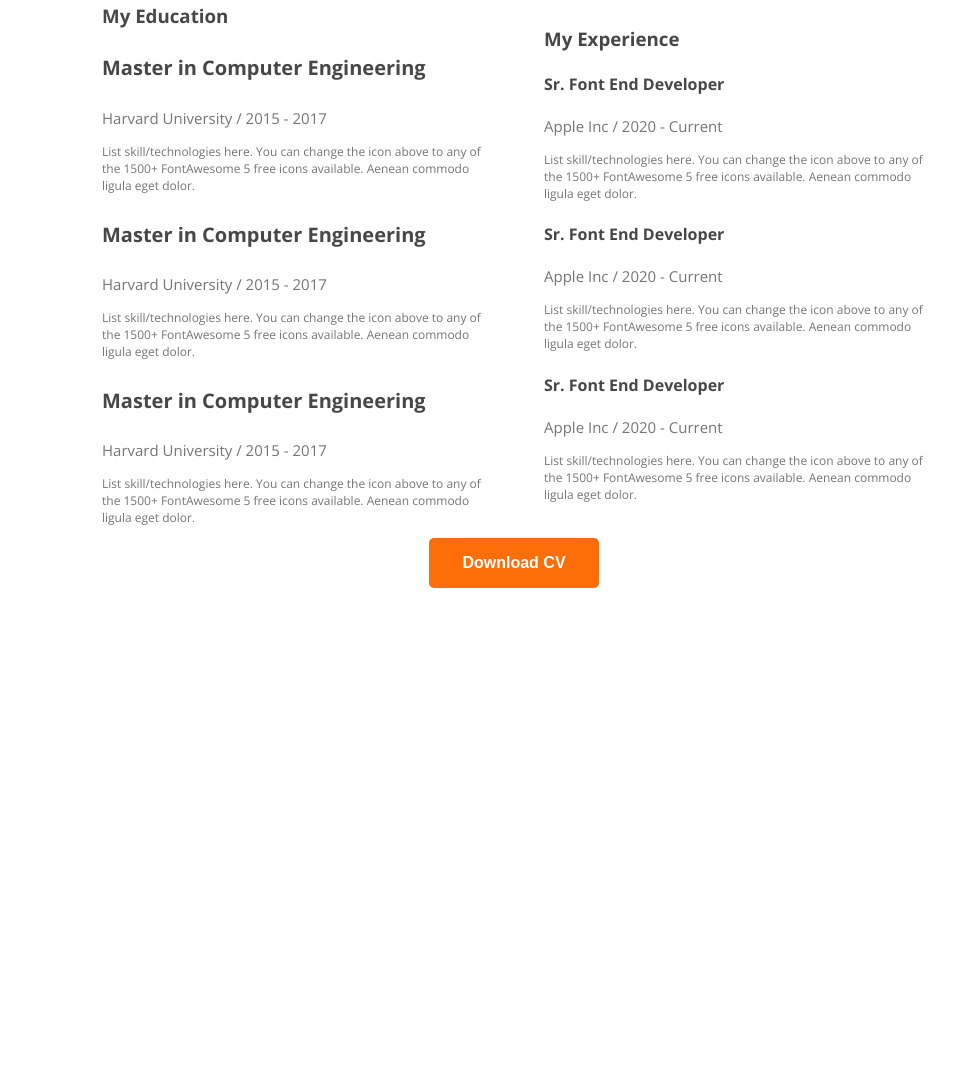
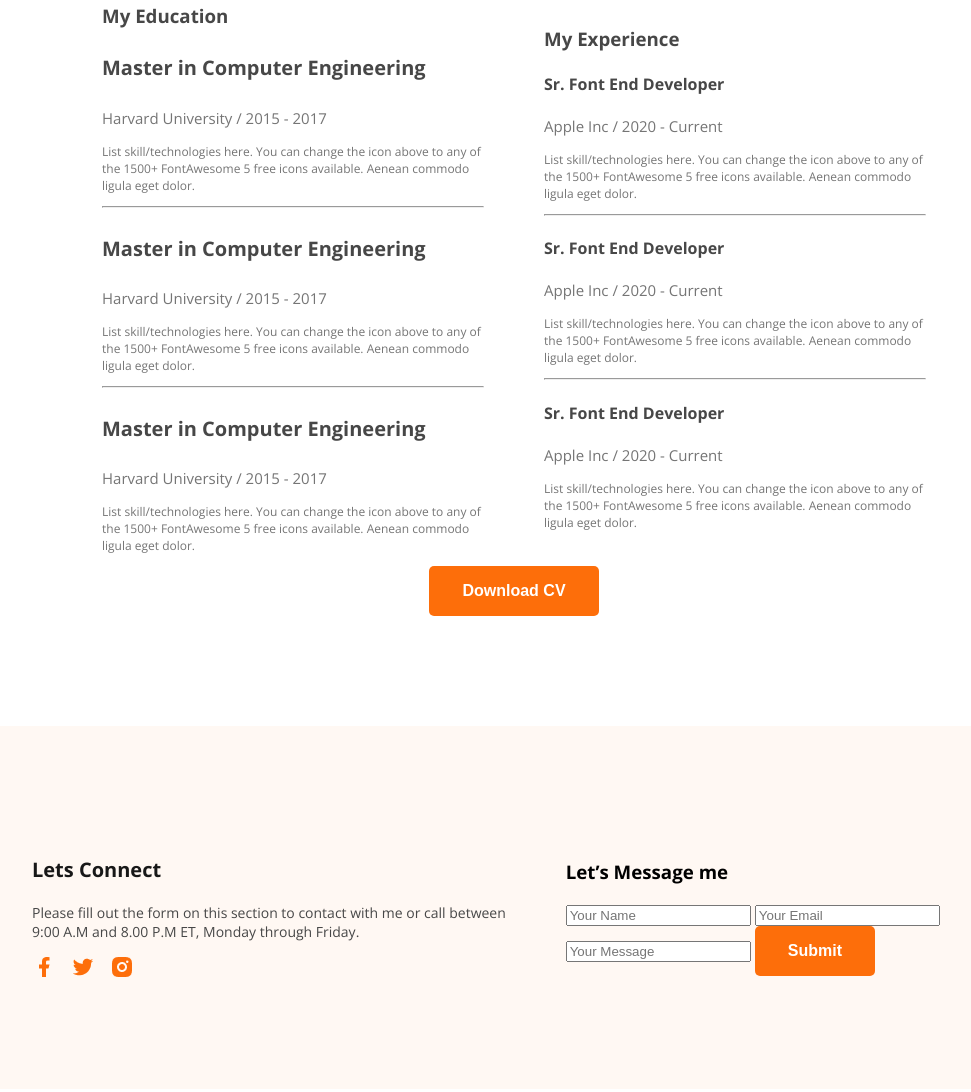
Before and after one commit to rubayetalam21/web-developer-portfolio, a plain HTML site: page index.html in a window 1280 px wide. Shown: the part 2226-3318 px from the top of the page, without its empty margins (126-1097 px from the left). Before the commit the page ends 2924 px from the top, so only its background shows below. Drawn offline with nearby package versions, Linux system fonts and the light colour scheme.

Commit message:
footer section has been added

```diff
--- a/index.html
+++ b/index.html
@@ -108,12 +108,14 @@
                         <p class="degree-decription dark-3">List skill/technologies here. You can change the icon above
                             to any of the 1500+ FontAwesome 5 free icons available. Aenean commodo ligula eget dolor.</p>
                     </div>
+                    <hr>
                     <div class="degre">
                         <h4 class="degree-name dark-2">Master in Computer Engineering</h4>
                         <p class="university-name dark-3">Harvard University / 2015 - 2017</p>
                         <p class="degree-decription dark-3">List skill/technologies here. You can change the icon above
                             to any of the 1500+ FontAwesome 5 free icons available. Aenean commodo ligula eget dolor.</p>
                     </div>
+                    <hr>
                     <div class="degre">
                         <h4 class="degree-name dark-2">Master in Computer Engineering</h4>
                         <p class="university-name dark-3">Harvard University / 2015 - 2017</p>
@@ -129,12 +131,14 @@
                         <p class="company-description dark-3">List skill/technologies here. You can change the icon above
                             to any of the 1500+ FontAwesome 5 free icons available. Aenean commodo ligula eget dolor.</p>
                     </div>
+                    <hr>
                     <div class="company">
                         <h4 class="position-name dark-2">Sr. Font End Developer</h4>
                         <p class="company-name dark-3">Apple Inc / 2020 - Current</p>
                         <p class="company-description dark-3">List skill/technologies here. You can change the icon above
                             to any of the 1500+ FontAwesome 5 free icons available. Aenean commodo ligula eget dolor.</p>
                     </div>
+                    <hr>
                     <div class="company">
                         <h4 class="position-name dark-2">Sr. Font End Developer</h4>
                         <p class="company-name dark-3">Apple Inc / 2020 - Current</p>
@@ -145,9 +149,34 @@
             </div>
             <button class="btn-primary">Download CV</button>
         </section>
+
+
     </main>
     <footer>
+        <section class="feedback-section secondary-bg">
+            <div class="connect">
+                <h3 class="connect-title dark-1">Lets Connect</h3>
+                <p class="connect-description dark-2">Please fill out the form on this section to contact with me or call between 9:00 A.M and 8.00 P.M ET, Monday through Friday.</p>
+                <div class="connect-icon">
+                    <img src="images/icons/facebook.png" alt="">
+                    <img src="images/icons/twitter.png" alt="">
+                    <img src="images/icons/insta.png" alt="">
+                </div>
 
+            </div>
+
+            <div class="msg">
+                <h3 class="msg-title">Let’s Message me</h3>
+                <form action="">
+                    <input type="text" placeholder="Your Name">
+                    <input type="email" name="" id="" placeholder="Your Email">
+                    <input type="text" name="" id="" placeholder="Your Message">
+                    <button class="btn-primary" type="submit">Submit</button>
+                </form>
+
+            </div>
+
+        </section>
     </footer>
 </body>
 
--- a/styles/portfolio.css
+++ b/styles/portfolio.css
@@ -202,3 +202,23 @@
   font-size: 20px;
   font-weight: 700;
 }
+
+/*Feedback Section */
+.feedback-section{
+  display: flex;
+  justify-content: center;
+  align-items:  center;
+  padding: 110px 150px;
+  gap: 30px;
+}
+.connect-title{
+  font-size: 20px;
+  font-weight: 700px;
+}
+.connect-description{
+  font-size: 14px;
+}
+.connect-icon{
+  display: flex;
+  gap: 15px;
+}
```
